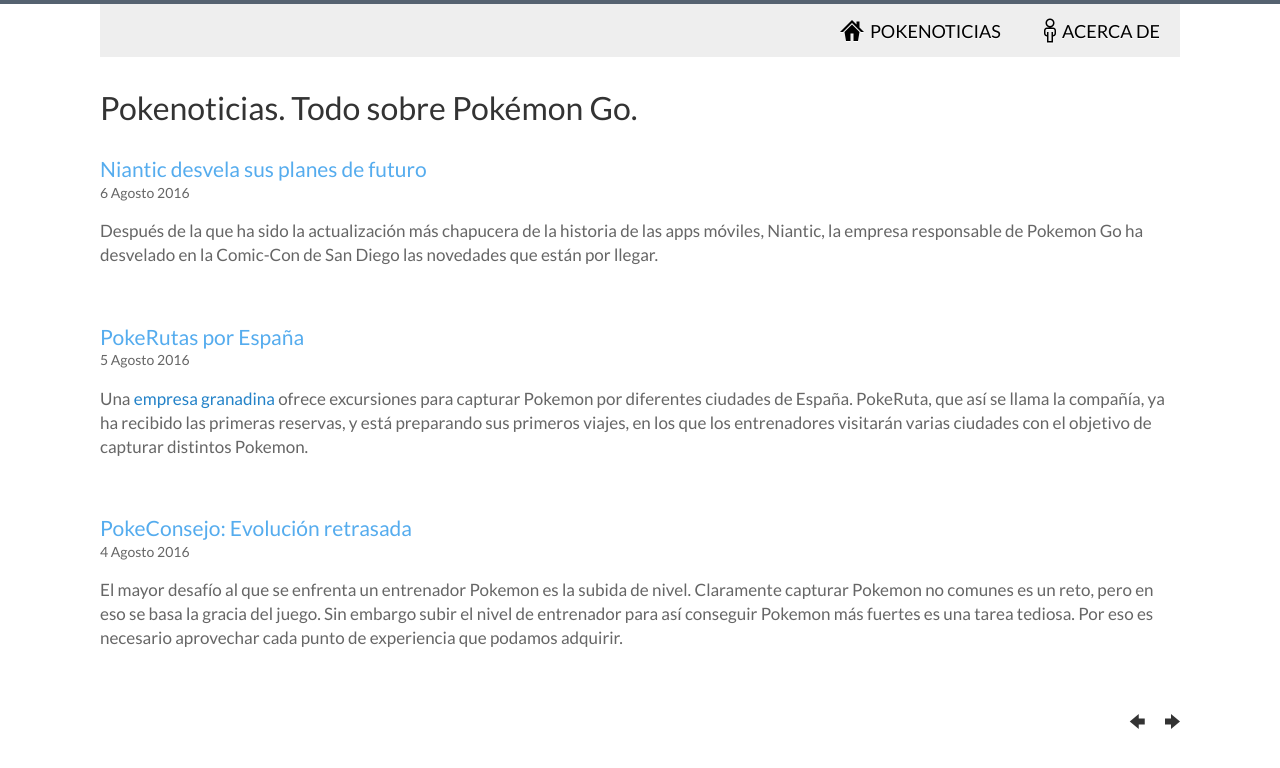
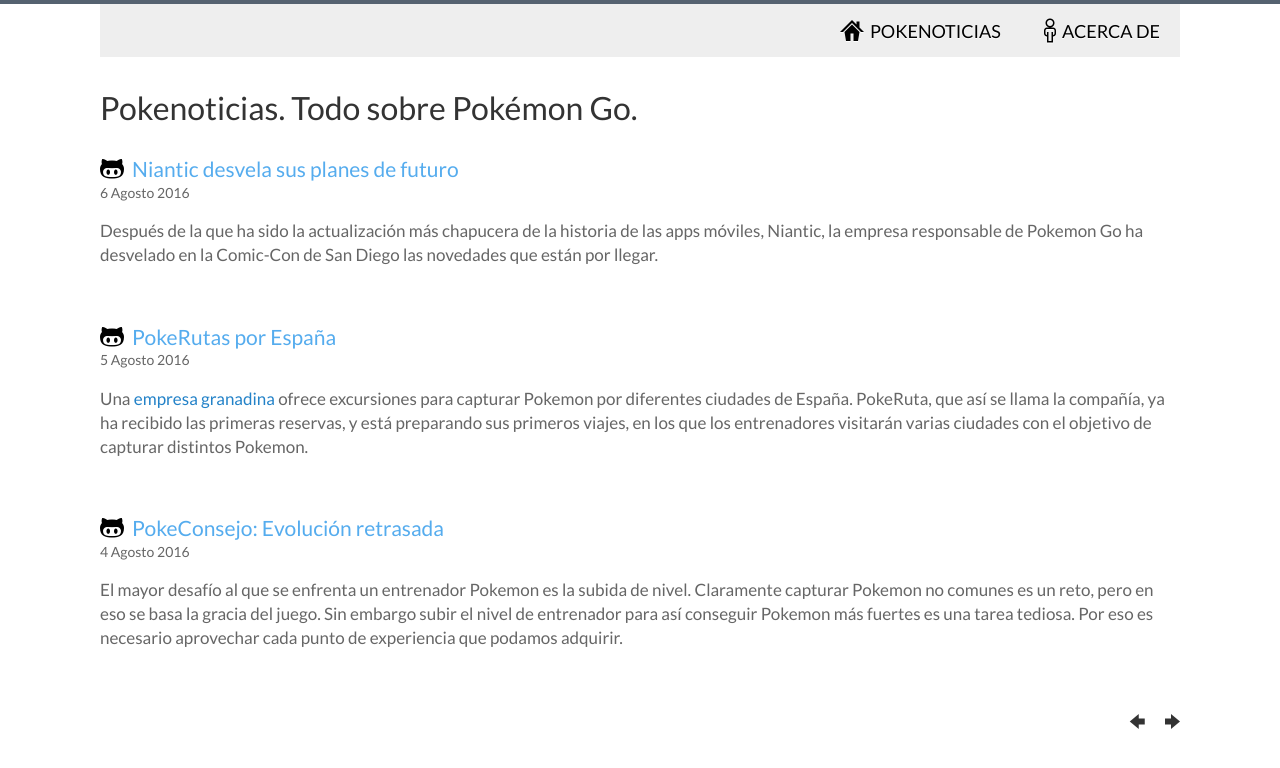
Before and after one commit to pokenoticias/pokenoticias.github.io, a Jekyll site: the page built from index.html, in a window 1280 px wide. Shown: the top 768 px of the page. Built offline with Jekyll 4.4.1, drawn with Linux system fonts in a browser that asks for light colours; the list of posts is cut into pages by our own code.

Commit message:
Added icon before post titles

```diff
--- a/index.html
+++ b/index.html
@@ -5,7 +5,7 @@
 <div class="listing">
     {% for post in paginator.posts %}
     <div class="post other link">
-      <h2><a href="{{post.url}}">{{ post.title }}</a></h2>
+      <h2><span class="mega-octicon octicon-octoface" style="min-width: 32px;"></span><a href="{{post.url}}">{{ post.title }}</a></h2>
       <p class="post-date">{% assign m = post.date | date: "%-m" %}
         {{ post.date | date: "%-d" }}
         {% case m %}
```
